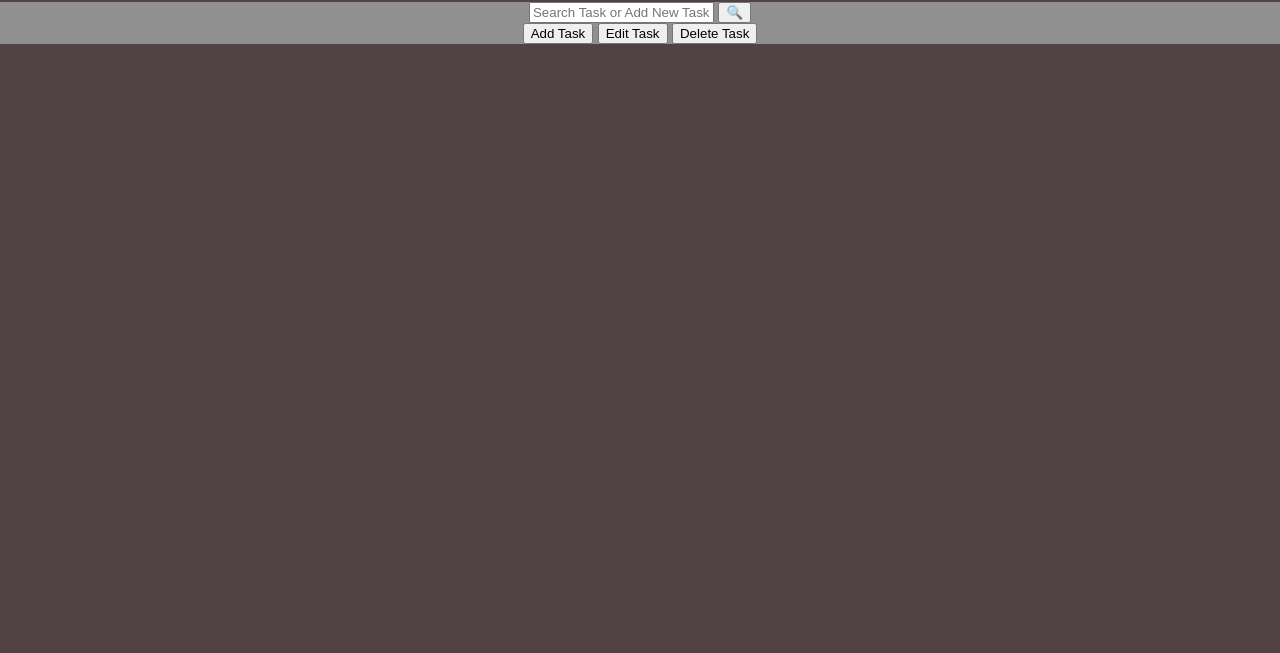
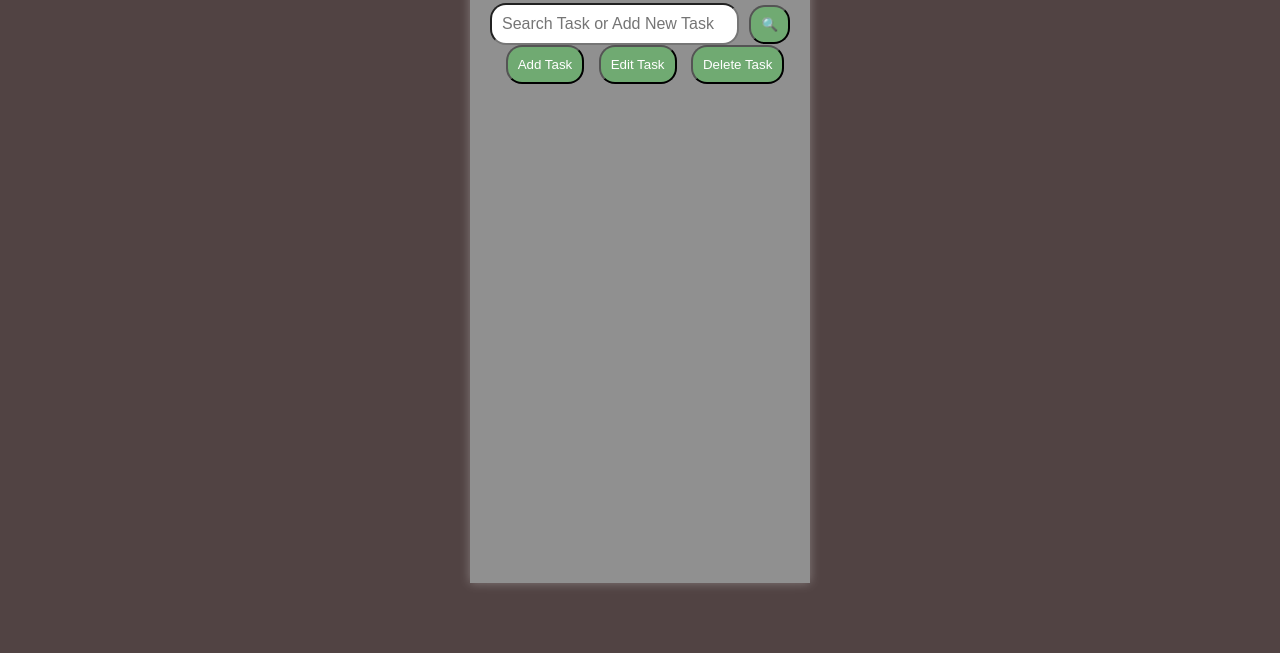
Before and after one commit to SlindoKAM/ToDo_List, a plain HTML site: page index.html in a window 1280 px wide. Shown: the part 147-800 px from the top of the page. Drawn offline with Linux system fonts and the light colour scheme.

Commit message:
completed the hmtl and css for now.

```diff
--- a/style.css
+++ b/style.css
@@ -7,7 +7,7 @@ body{
 
 h1{
     text-align: center;
-    margin-top: 80px;
+    margin-top: 32px;
     color: #F00;
 
     img{
@@ -20,8 +20,55 @@ h1{
 section.first-cta{
     text-align: center;
     background: #909090;
+    height: 70vh;
+    width: 300px;
+    margin: 50px auto;
+    padding: 20px;
+    box-shadow: 0 0 10px rgba(255, 255, 255, 0.3);
 
     .container{
+        display: flex;
+        align-items: center;
+    }
 
+    input{
+        width: 100%;
+        padding: 10px;
+        font-size: 16px;
+        border-radius: 16px;
+    }
+
+    button{
+        padding: 10px;
+        margin-left: 10px;
+        background: #70aa72;
+        color: #FFF;
+        border-radius: 16px;
+        cursor: pointer;
+    }
+
+    button:hover{
+        background: #03a50b ;
+    }
+
+    ul{
+        list-style-type: none;
+        padding: 0;
+    }
+
+    li{
+        display: flex;
+        justify-content: space-between;
+        align-items: center;
+        padding: 10px;
+        margin-bottom: 5px;
+        background-color: #f9f9f9;
     }
 }
+
+/* input, button {
+    width: 100%;
+    padding: 10px;
+    margin: 10px 0;
+    font-size: 16px;
+  } */
```
